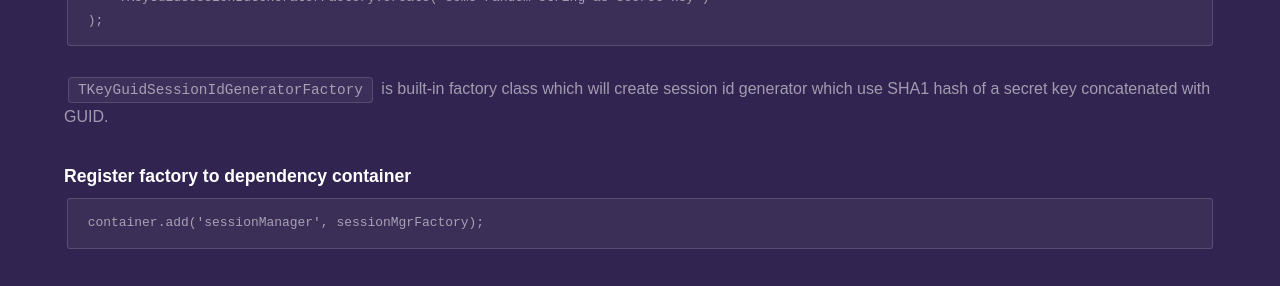
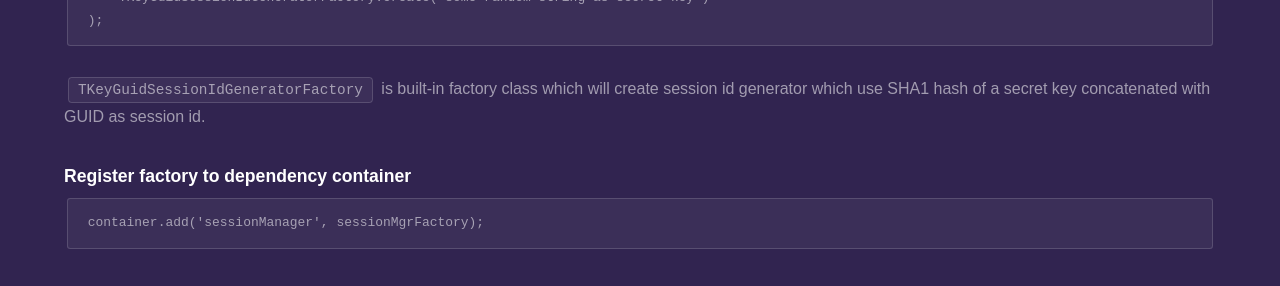
Before and after one commit to fanoframework/fanoframework.github.io, a Jekyll site: the page built from working-with-session/index.md, in a window 1280 px wide and 900 px high, scrolled down 1393 px. Shown: the part 180-466 px from the top of the window. Built offline with Jekyll 4.4.1, drawn with Linux system fonts in a browser that asks for light colours; our own code applies the rules of GitHub Pages for plain Markdown files.

Commit message:
add content about session id generator

````diff
--- a/working-with-session/index.md
+++ b/working-with-session/index.md
@@ -54,7 +54,7 @@ sessionMgrFactory := TJsonFileSessionManagerFactory.create(
 );
 ```
 
-`TKeyGuidSessionIdGeneratorFactory` is built-in factory class which will create session id generator which use SHA1 hash of a secret key concatenated with GUID.
+`TKeyGuidSessionIdGeneratorFactory` is built-in factory class which will create session id generator which use SHA1 hash of a secret key concatenated with GUID as session id.
 
 ### Register factory to dependency container
 
````
